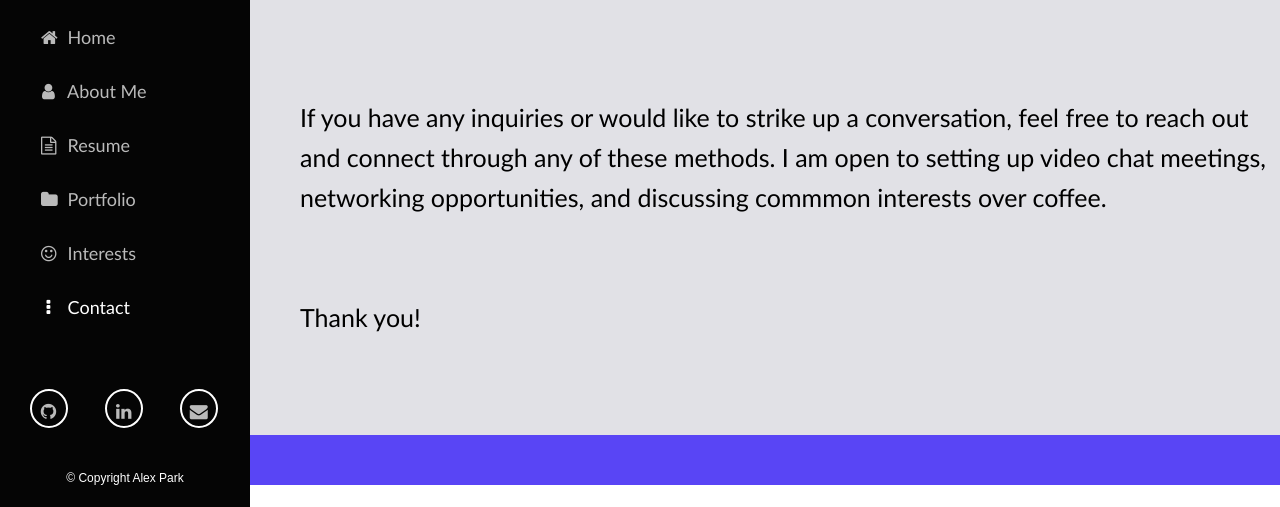
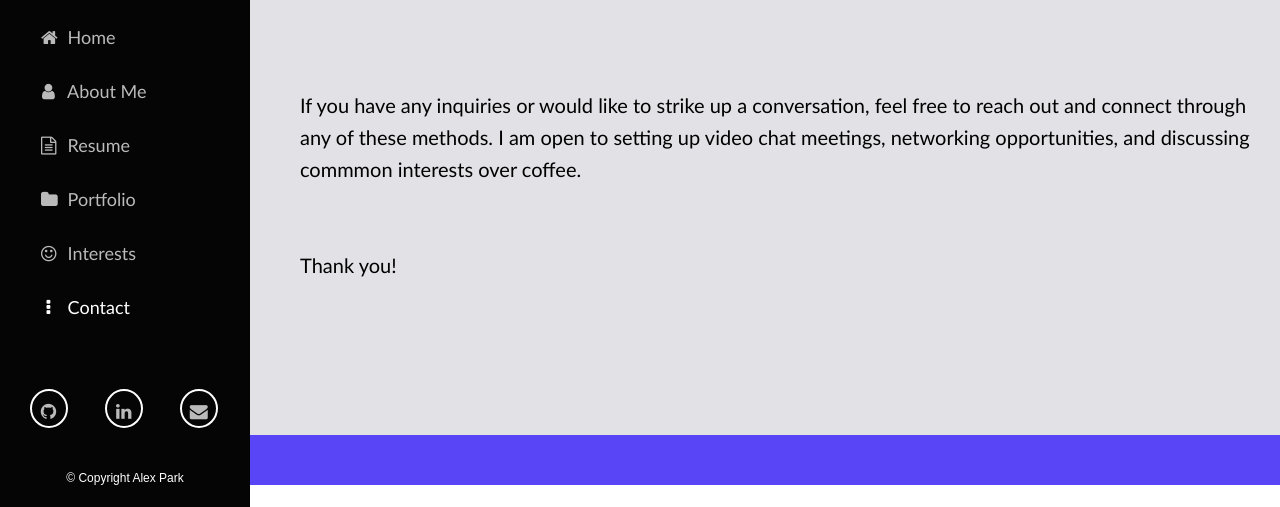
Before and after one commit to alexpark712/alexpark, a plain HTML site: page contact.html in a window 1280 px wide. Shown: the part 293-800 px from the top of the page. Drawn offline with Linux system fonts and the light colour scheme.

Commit message:
Update contact.html

```diff
--- a/contact.html
+++ b/contact.html
@@ -40,12 +40,13 @@
             Email: <a href ="mailto:parkut@bc.edu"> parkut@bc.edu</a>
             <br>
             <br>
+            <br>
+            <br>
             LinkedIn: <a href = "https://linkedin.com/in/alex-park712" target="_blank" rel="noopener noreferrer"> alex-park712</a>
-            <br>
         </p>
     </div>
     <div class = "description">
-        <p style = "font-size: 25px; color: black; width: 1000px; display: block; line-height: 1.6;">
+        <p style = "font-size: 20px; color: black; width: 1000px; display: block; line-height: 1.6;">
             <br>
             If you have any inquiries or would like to strike up a conversation, feel free to reach out and connect through any of these methods.
             I am open to setting up video chat meetings, networking opportunities, and discussing commmon interests over coffee.
```
